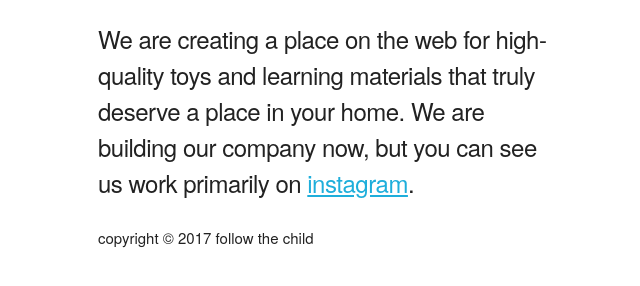
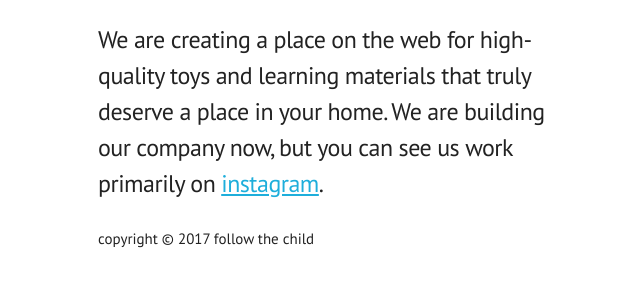
Before and after one commit to followthechild/followthechild.github.io, a plain HTML site: page index.html in a window 1280 px wide. Shown: the part 416-702 px from the top of the page, without its empty margins (62-702 px from the left). Drawn offline with Linux system fonts and the light colour scheme.

Commit message:
typography tweaks

```diff
--- a/css/skeleton.css
+++ b/css/skeleton.css
@@ -124,7 +124,7 @@ body {
   font-size: 1.5em; /* currently ems cause chrome bug misinterpreting rems on body element */
   line-height: 1.6;
   font-weight: 400;
-  font-family: "Raleway", "HelveticaNeue", "Helvetica Neue", Helvetica, Arial, sans-serif;
+  font-family: "PT Sans", "HelveticaNeue", "Helvetica Neue", Helvetica, Arial, sans-serif;
   color: #222; }
 
 
```
